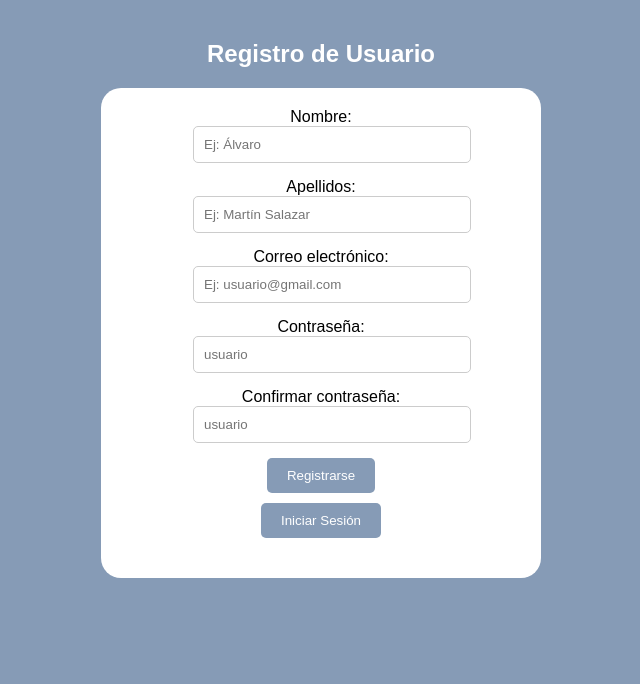
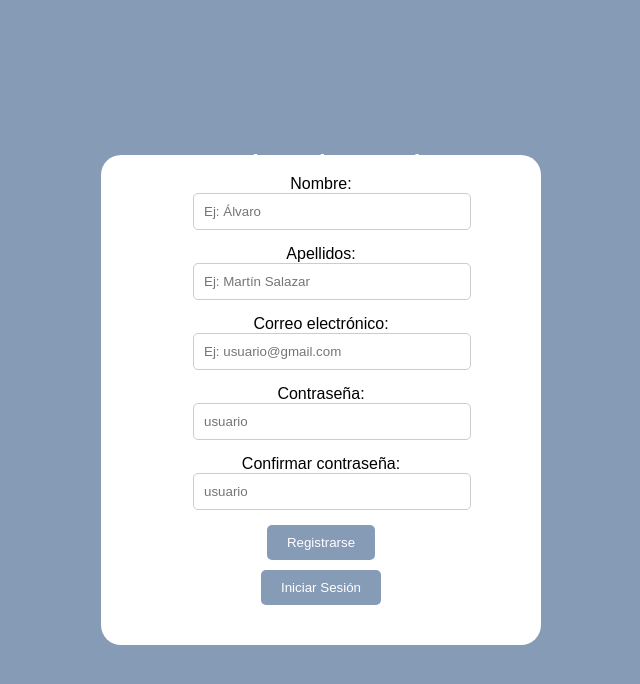
Before and after one commit to alvaromartinsalazar/IAW, a Flask app: page / in a window 1280 px wide. Shown: the top 684 px of the page, without its empty margins (319-959 px from the left). Run offline with Flask 3, Linux system fonts and the light colour scheme; data that the repository does not hold is empty.

Commit message:
no message

```diff
--- a/Flask/Proyecto_Clientes/src/app.py
+++ b/Flask/Proyecto_Clientes/src/app.py
@@ -78,7 +78,7 @@ def login():
 
 
 
-@app.route('/')
+@app.route('/home')
 def casa():
     cursor = db.database.cursor()
     cursor.execute("SELECT * FROM clientes")
--- a/Flask/Proyecto_Clientes/src/static/css/registro_style.css
+++ b/Flask/Proyecto_Clientes/src/static/css/registro_style.css
@@ -8,6 +8,10 @@ body {
   h2{
     text-align: center;
     color: white;
+    position: absolute;
+    top: 18%;
+    left: 50%;
+    transform: translate(-50%, -50%);
   }
   #container{
     background-color: white;
@@ -16,6 +20,10 @@ body {
     padding: 20px;
     border-radius: 20px;
     text-align: center;
+    position: absolute;
+    top: 50%;
+    left: 50%;
+    transform: translate(-50%, -50%);
   }
   form {
     width: 80%;
--- a/Flask/Proyecto_Clientes/src/templates/registro.html
+++ b/Flask/Proyecto_Clientes/src/templates/registro.html
@@ -31,7 +31,9 @@
             </div>
         </form>
         <a href="/login"><button>Iniciar Sesión</button></a><br>
-        {{error}}
+        <div class="alert alert-danger" role="alert">
+            <strong>{{error}}</strong>
+        </div>
     </div>
 </body>
 </html>
```
Also changed, not shown: Flask/Proyecto_Clientes/src/static/css/login_style.css (+8 -0 lines), Flask/Proyecto_Clientes/src/templates/index.html (+8 -2 lines).
